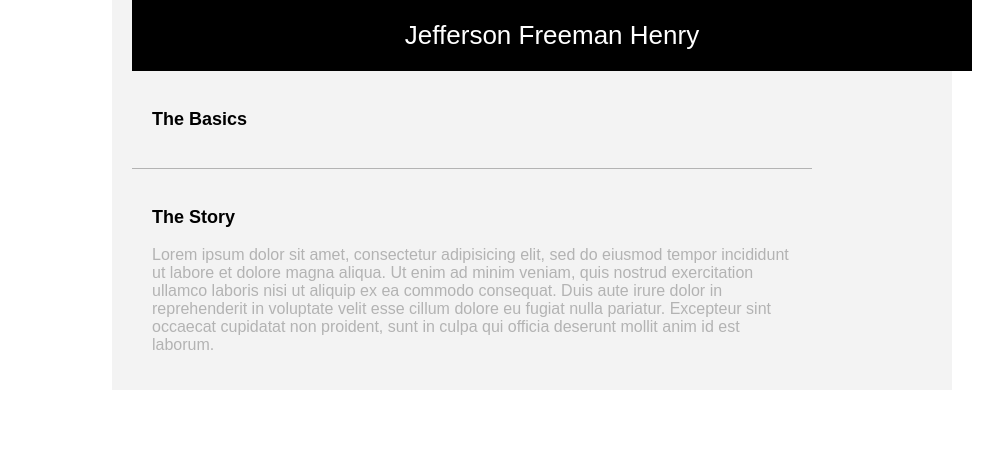
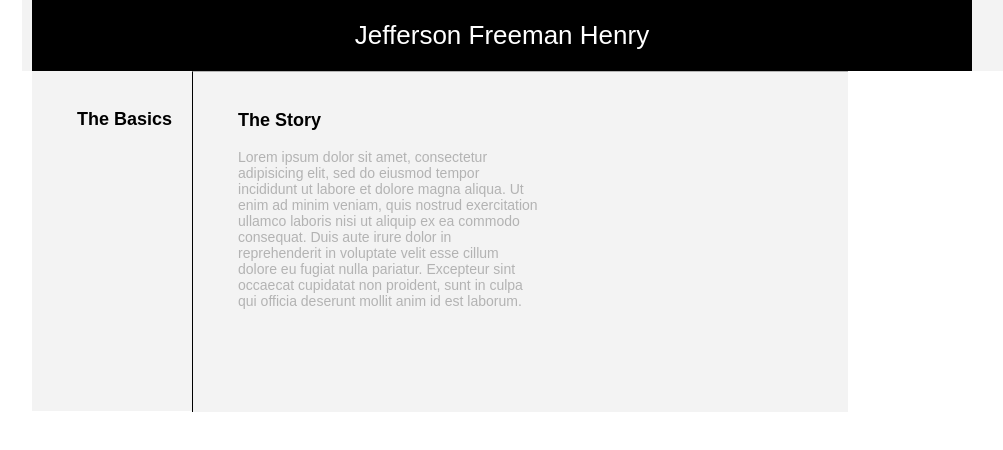
Before and after one commit to henryjf/vcard, a plain HTML site: page app/index.html in a window 1280 px wide. Shown: the whole page, without its empty margins (108-1111 px from the left). Drawn offline with nearby package versions, Linux system fonts and the light colour scheme; files that its build step writes are made by us from their sources.

Commit message:
working on full size css

```diff
--- a/src/js/main.js
+++ b/src/js/main.js
@@ -38,7 +38,6 @@ var url = 'https://api.github.com/users/henryjf';
         <li>Email: </li>  ${email}<br>
         <li>Company: </li> n/a <br>
         <li>Website:</li>  n/a
-
     `
 };
 
--- a/src/sass/main.scss
+++ b/src/sass/main.scss
@@ -2,7 +2,7 @@
 .container {
   max-width: 500px;
   color: #B3B3B3;
-  margin:auto;
+  margin: auto;
   position: relative;
   padding: 0 10px;
   background-color: #F3F3F3;
@@ -38,8 +38,7 @@ li {
   }
 }
   .sidebar{
-    // width: 500px;
-    padding: 20px;
+    padding: 20px 10px 20px 30px;
   }
 
 
@@ -63,17 +62,62 @@ img {
   .container {
     max-width: 800px;
     font-size: 16px;
-    padding: 0 20px;
+    // padding: 0 20px;
 
     header {
       margin: 0;
       font-size: 26px;
-      width: 100%;
+      width: 90%;
     }
 
   h3 {
     font-size: 18px;
   }
+  .sidebar{
+    padding: 20px 10px 20px 45px;
+  }
+
+  img {
+    right: 20%;
+  }
+
+  .main {
+    width: 80%;
+    padding: 20px 10px 20px 45px;
+    border-top: 1px solid #B3B3B3;
+    background-color: #F3F3F3;
+  }
 }
 
 }
+@media screen and (min-width: 850px){
+    .container {
+      max-width: 1000px;
+      font-size: 14px;
+      background-color: #F3F3F3;
+
+    .sidebar {
+      height: 300px;
+      float: left;
+      background-color: #F3F3F3;
+      padding-right: 20px;
+
+    }
+    img {
+      right: 15%;
+    }
+
+    .main {
+      width: 60%;
+      height: 300px;
+      float: left;
+      border-left: 1px solid black;
+
+      p {
+        width: 50%;
+      }
+    }
+
+
+    }
+}
```
